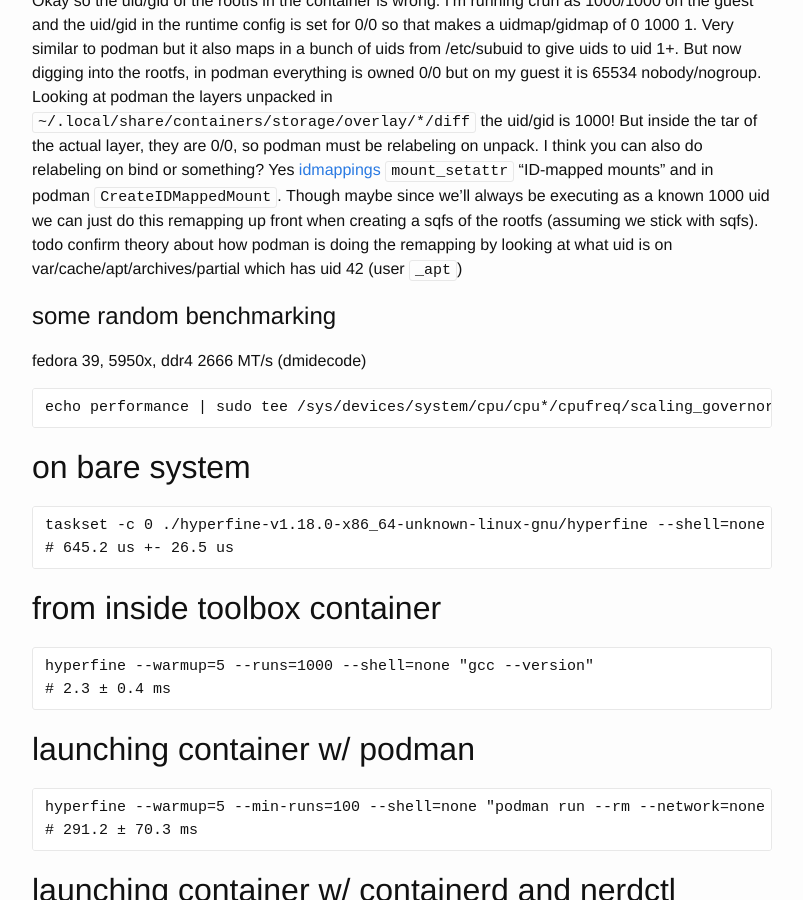
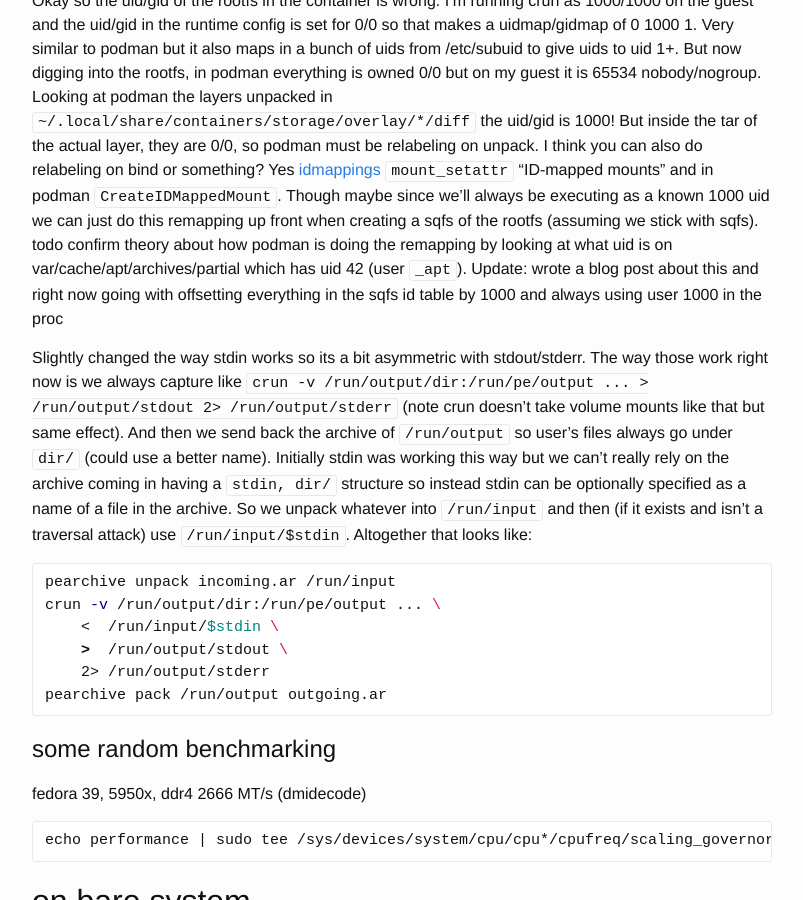
Before and after one commit to aconz2/aconz2.github.io, a Jekyll site: the page built from _posts/2024-06-27-program-explorer-planning.md, in a window 1280 px wide and 900 px high, scrolled down 10221 px. Shown: the whole window, without its empty margins (238-1041 px from the left). Built offline with Jekyll 4.4.1, drawn with Linux system fonts in a browser that asks for light colours.

Commit message:
note on stdin

````diff
--- a/_posts/2024-06-27-program-explorer-planning.md
+++ b/_posts/2024-06-27-program-explorer-planning.md
@@ -147,7 +147,18 @@ Note about http that I didn't understand before: content-length is not always se
 
 Note about cloud-hypervisor api usage. Basically if you start a ch instance and immediately send an api request like vm.add-pmem, the first response I was getting was `Ok(None)` and the second was `Ok(Some("{\"id\":\"_pmem0\",\"bdf\":\"0000:00:03.0\"}"))` which is down to whether the vm is "ready" in `vmm/src/lib.rs` `fn vm_add_pmem`.
 
-Okay so the uid/gid of the rootfs in the container is wrong. I'm running crun as 1000/1000 on the guest and the uid/gid in the runtime config is set for 0/0 so that makes a uidmap/gidmap of 0 1000 1. Very similar to podman but it also maps in a bunch of uids from /etc/subuid to give uids to uid 1+. But now digging into the rootfs, in podman everything is owned 0/0 but on my guest it is 65534 nobody/nogroup. Looking at podman the layers unpacked in `~/.local/share/containers/storage/overlay/*/diff` the uid/gid is 1000! But inside the tar of the actual layer, they are 0/0, so podman must be relabeling on unpack. I think you can also do relabeling on bind or something? Yes [idmappings](https://docs.kernel.org/filesystems/idmappings.html) `mount_setattr` "ID-mapped mounts" and in podman `CreateIDMappedMount`. Though maybe since we'll always be executing as a known 1000 uid we can just do this remapping up front when creating a sqfs of the rootfs (assuming we stick with sqfs). todo confirm theory about how podman is doing the remapping by looking at what uid is on var/cache/apt/archives/partial which has uid 42 (user `_apt`)
+Okay so the uid/gid of the rootfs in the container is wrong. I'm running crun as 1000/1000 on the guest and the uid/gid in the runtime config is set for 0/0 so that makes a uidmap/gidmap of 0 1000 1. Very similar to podman but it also maps in a bunch of uids from /etc/subuid to give uids to uid 1+. But now digging into the rootfs, in podman everything is owned 0/0 but on my guest it is 65534 nobody/nogroup. Looking at podman the layers unpacked in `~/.local/share/containers/storage/overlay/*/diff` the uid/gid is 1000! But inside the tar of the actual layer, they are 0/0, so podman must be relabeling on unpack. I think you can also do relabeling on bind or something? Yes [idmappings](https://docs.kernel.org/filesystems/idmappings.html) `mount_setattr` "ID-mapped mounts" and in podman `CreateIDMappedMount`. Though maybe since we'll always be executing as a known 1000 uid we can just do this remapping up front when creating a sqfs of the rootfs (assuming we stick with sqfs). todo confirm theory about how podman is doing the remapping by looking at what uid is on var/cache/apt/archives/partial which has uid 42 (user `_apt`). Update: wrote a blog post about this and right now going with offsetting everything in the sqfs id table by 1000 and always using user 1000 in the proc
+
+Slightly changed the way stdin works so its a bit asymmetric with stdout/stderr. The way those work right now is we always capture like `crun -v /run/output/dir:/run/pe/output ... > /run/output/stdout 2> /run/output/stderr` (note crun doesn't take volume mounts like that but same effect). And then we send back the archive of `/run/output` so user's files always go under `dir/` (could use a better name). Initially stdin was working this way but we can't really rely on the archive coming in having a `stdin, dir/` structure so instead stdin can be optionally specified as a name of a file in the archive. So we unpack whatever into `/run/input` and then (if it exists and isn't a traversal attack) use `/run/input/$stdin`. Altogether that looks like:
+
+```bash
+pearchive unpack incoming.ar /run/input
+crun -v /run/output/dir:/run/pe/output ... \
+    <  /run/input/$stdin \
+    >  /run/output/stdout \
+    2> /run/output/stderr
+pearchive pack /run/output outgoing.ar
+```
 
 # some random benchmarking
 
````
